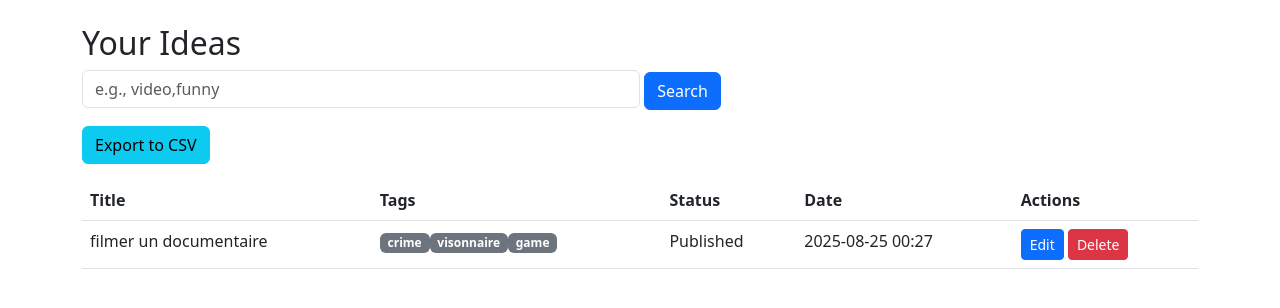
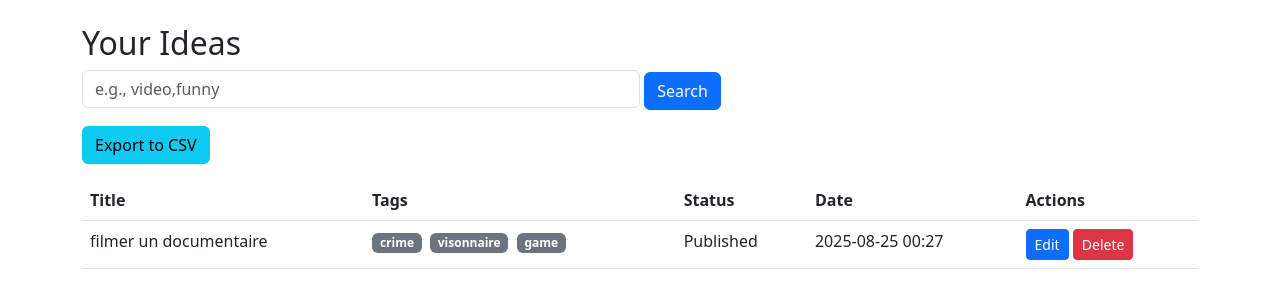
Before and after one commit to iba200/content-idea-hub, a Flask app: page / in a window 1280 px wide. Shown: the part 56-364 px from the top of the page. Run offline with Flask 3, Linux system fonts and the light colour scheme; a user stored in the database is signed in.

Commit message:
Fixed base.html, added tag badges, fixed pytest imports, added tests

```diff
--- a/app/templates/index.html
+++ b/app/templates/index.html
@@ -22,7 +22,11 @@
         {% for idea in ideas %}
         <tr>
             <td>{{ idea.title }}</td>
-            <td>{% for tag in idea.tags.split(',') %}<span class="badge bg-secondary">{{ tag }}</span>{% endfor %}</td>
+            <td>
+                {% for tag in idea.tags.split(',') %}
+                <span class="badge bg-secondary me-1">{{ tag }}</span>
+                {% endfor %}
+            </td>
             <td>{{ idea.status }}</td>
             <td>{{ idea.timestamp.strftime('%Y-%m-%d %H:%M') }}</td>
             <td>
```
Also changed, not shown: app/templates/base.html (+5 -2 lines), instance/site.db.
